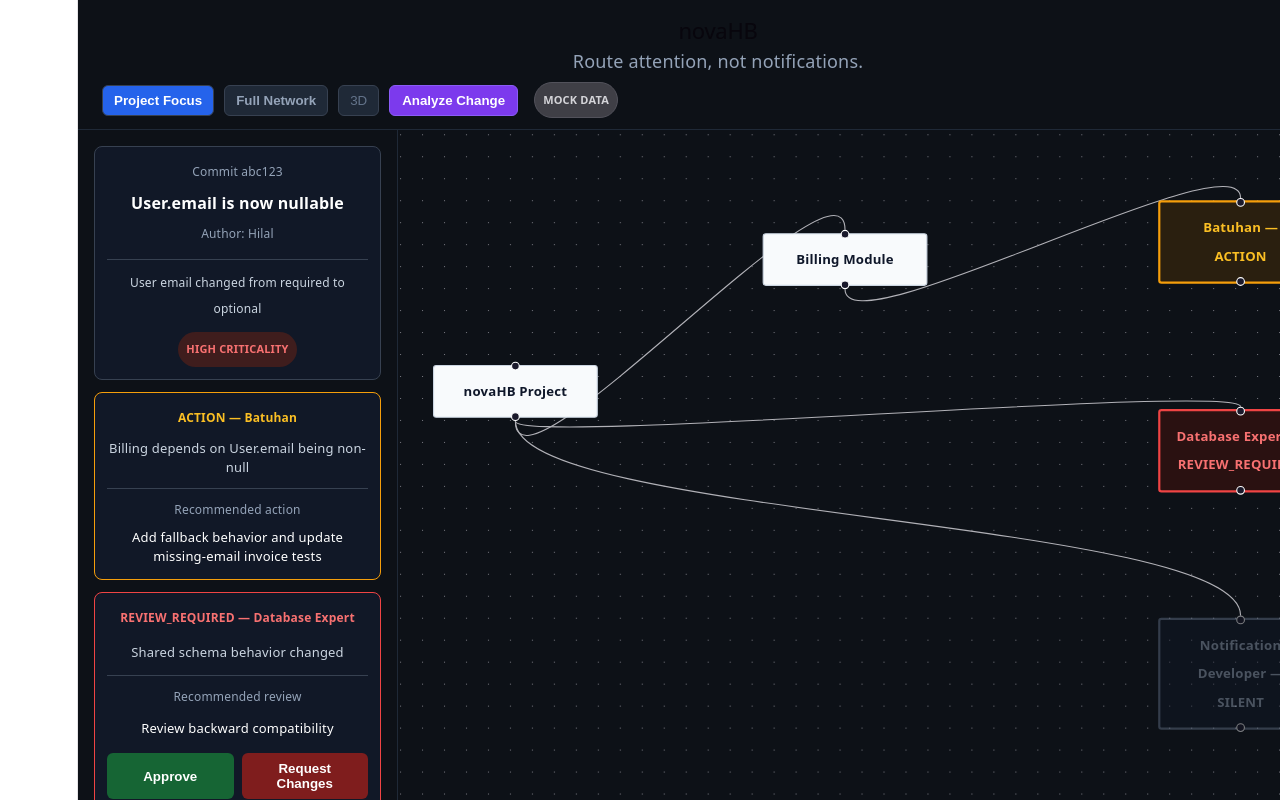
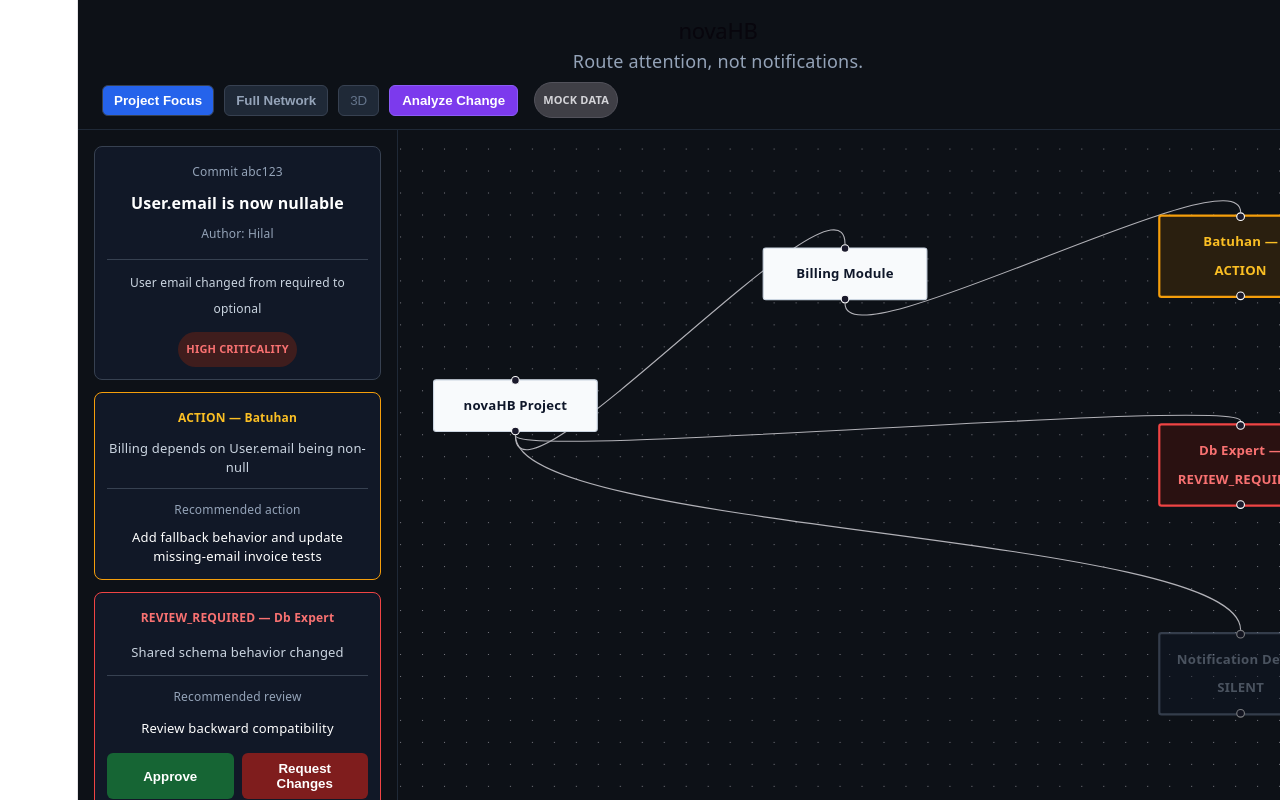
Before and after one commit to 1Hilal7/novahb-ibm-bob-hackathon, a React app in the folder frontend/: page / in a window 1280 px wide. Shown: the top 800 px of the page. Built offline with nearby package versions, Linux system fonts and the light colour scheme; no server answers; the HTML template or start-up script is replaced by a standard one.

Commit message:
feat: integrate frontend with live routing backend

```diff
--- a/frontend/src/App.jsx
+++ b/frontend/src/App.jsx
@@ -4,7 +4,11 @@ import '@xyflow/react/dist/style.css'
 import './App.css'
 
 import mockImpactReport from './mockImpactReport'
-import { analyzeChange, fetchLatestImpact, submitReview } from './api'
+import {
+  analyzeChange,
+  fetchLatestImpact,
+  submitReview,
+} from './api'
 
 function getDecisionStyle(decision) {
   if (decision === 'ACTION') {
@@ -44,6 +48,18 @@ function getDecisionStyle(decision) {
   return {}
 }
 
+function formatDeveloperName(id) {
+  if (!id) return 'Unknown'
+
+  return id
+    .split('-')
+    .map(
+      (part) =>
+        part.charAt(0).toUpperCase() + part.slice(1)
+    )
+    .join(' ')
+}
+
 const projectEdges = [
   {
     id: 'project-billing',
@@ -51,19 +67,19 @@ const projectEdges = [
     target: 'billing',
   },
   {
-    id: 'billing-batuhan',
+    id: 'billing-action',
     source: 'billing',
-    target: 'batuhan',
+    target: 'action-dev',
   },
   {
-    id: 'project-db-expert',
+    id: 'project-review',
     source: 'project',
-    target: 'db-expert',
+    target: 'review-dev',
   },
   {
-    id: 'project-notification-dev',
+    id: 'project-silent',
     source: 'project',
-    target: 'notification-dev',
+    target: 'silent-dev',
   },
 ]
 
@@ -84,18 +100,95 @@ const fullNetworkEdges = [
 function App() {
   const [reviewDecision, setReviewDecision] = useState(null)
   const [viewMode, setViewMode] = useState('project')
-  const [impactReport, setImpactReport] = useState(mockImpactReport)
+  const [impactReport, setImpactReport] =
+    useState(mockImpactReport)
+
   const [dataSource, setDataSource] = useState('mock')
   const [isAnalyzing, setIsAnalyzing] = useState(false)
   const [hasAnalyzed, setHasAnalyzed] = useState(true)
-const [showResultHighlight, setShowResultHighlight] = useState(false)
+  const [showResultHighlight, setShowResultHighlight] =
+    useState(false)
+
+  const actionRoute =
+    impactReport.routing.find(
+      (item) => item.decision === 'ACTION'
+    ) ??
+    mockImpactReport.routing.find(
+      (item) => item.decision === 'ACTION'
+    )
+
+  const reviewRoute =
+    impactReport.routing.find(
+      (item) => item.decision === 'REVIEW_REQUIRED'
+    ) ??
+    mockImpactReport.routing.find(
+      (item) => item.decision === 'REVIEW_REQUIRED'
+    )
+
+  const silentRoutes = impactReport.routing.filter(
+    (item) => item.decision === 'SILENT'
+  )
+
+  const notificationSilentRoute =
+    silentRoutes.find((item) => {
+      const text = `${item.developer_id} ${item.reason}`.toLowerCase()
+
+      return (
+        text.includes('notification') ||
+        item.developer_id === 'ayse'
+      )
+    }) ??
+    silentRoutes[0] ??
+    mockImpactReport.routing.find(
+      (item) => item.decision === 'SILENT'
+    )
+
+  const actionCount = impactReport.routing.filter(
+    (item) => item.decision === 'ACTION'
+  ).length
+
+  const reviewCount = impactReport.routing.filter(
+    (item) => item.decision === 'REVIEW_REQUIRED'
+  ).length
+
+  const silentCount = silentRoutes.length
+
+  const attentionCount = actionCount + reviewCount
+
+  useEffect(() => {
+    async function loadImpactReport() {
+      try {
+        const data = await fetchLatestImpact()
+
+        setImpactReport(data)
+        setDataSource('live')
+
+        console.log('Using backend impact report')
+      } catch (error) {
+        console.warn(
+          'Backend unavailable, using mock impact report'
+        )
+      }
+    }
+
+    loadImpactReport()
+  }, [])
 
   async function handleReview(decision) {
     try {
-    await submitReview('db-expert', decision)
-    console.log('Review sent to backend:', decision)
+      await submitReview(
+        reviewRoute.developer_id,
+        decision
+      )
+
+      console.log(
+        'Review sent to backend:',
+        decision
+      )
     } catch (error) {
-    console.warn('Backend unavailable, applying review locally')
+      console.warn(
+        'Backend unavailable, applying review locally'
+      )
     }
 
     if (decision === 'approve') {
@@ -106,46 +199,39 @@ const [showResultHighlight, setShowResultHighlight] = useState(false)
       setReviewDecision('changes_requested')
     }
   }
+
   async function handleAnalyze() {
     setIsAnalyzing(true)
     setHasAnalyzed(false)
-  setShowResultHighlight(true)
-
-setTimeout(() => {
-  setShowResultHighlight(false)
-}, 1800)
+    setReviewDecision(null)
 
     try {
       const data = await analyzeChange()
+
       setImpactReport(data)
       setDataSource('live')
     } catch (error) {
-    console.warn('Backend unavailable, using mock analysis')
+      console.warn(
+        'Backend unavailable, using mock analysis'
+      )
 
-    await new Promise((resolve) => setTimeout(resolve, 1200))
+      await new Promise((resolve) =>
+        setTimeout(resolve, 1200)
+      )
 
       setImpactReport(mockImpactReport)
       setDataSource('mock')
     } finally {
       setIsAnalyzing(false)
       setHasAnalyzed(true)
+
+      setShowResultHighlight(true)
+
+      setTimeout(() => {
+        setShowResultHighlight(false)
+      }, 1800)
     }
   }
-
-  useEffect(() => {
-    async function loadImpactReport() {
-      try {
-        const data = await fetchLatestImpact()
-        setImpactReport(data)
-        setDataSource('live')
-        console.log('Using backend impact report')
-      } catch (error) {
-        console.warn('Backend unavailable, using mock impact report')
-      }
-    }
-
-    loadImpactReport()
-  }, [])
 
   const projectNodes = [
     {
@@ -175,23 +261,33 @@ setTimeout(() => {
       },
     },
     {
-      id: 'batuhan',
+      id: 'action-dev',
       position: { x: 720, y: 70 },
       data: {
-        label: `Batuhan — ${impactReport.routing[0].decision}`,
+        label: `${formatDeveloperName(
+          actionRoute.developer_id
+        )} — ${actionRoute.decision}`,
       },
-      style: getDecisionStyle(impactReport.routing[0].decision),
+      style: getDecisionStyle(
+        actionRoute.decision
+      ),
     },
     {
-      id: 'db-expert',
+      id: 'review-dev',
       position: { x: 720, y: 260 },
       data: {
         label:
           reviewDecision === 'approved'
-            ? 'Database Expert — APPROVED'
+            ? `${formatDeveloperName(
+                reviewRoute.developer_id
+              )} — APPROVED`
             : reviewDecision === 'changes_requested'
-              ? 'Database Expert — CHANGES_REQUESTED'
-              : `Database Expert — ${impactReport.routing[1].decision}`,
+              ? `${formatDeveloperName(
+                  reviewRoute.developer_id
+                )} — CHANGES_REQUESTED`
+              : `${formatDeveloperName(
+                  reviewRoute.developer_id
+                )} — ${reviewRoute.decision}`,
       },
       style:
         reviewDecision === 'approved'
@@ -203,7 +299,8 @@ setTimeout(() => {
               padding: '10px 14px',
               minWidth: '150px',
             }
-          : reviewDecision === 'changes_requested'
+          : reviewDecision ===
+              'changes_requested'
             ? {
                 border: '2px solid #ef4444',
                 background: '#450a0a',
@@ -212,15 +309,21 @@ setTimeout(() => {
                 padding: '10px 14px',
                 minWidth: '150px',
               }
-            : getDecisionStyle(impactReport.routing[1].decision),
+            : getDecisionStyle(
+                reviewRoute.decision
+              ),
     },
     {
-      id: 'notification-dev',
+      id: 'silent-dev',
       position: { x: 720, y: 450 },
       data: {
-        label: `Notification Developer — ${impactReport.routing[2].decision}`,
+        label: `${formatDeveloperName(
+          notificationSilentRoute.developer_id
+        )} — ${notificationSilentRoute.decision}`,
       },
-      style: getDecisionStyle(impactReport.routing[2].decision),
+      style: getDecisionStyle(
+        notificationSilentRoute.decision
+      ),
     },
   ]
 
@@ -242,7 +345,9 @@ setTimeout(() => {
     {
       id: 'hilal',
       position: { x: 720, y: 620 },
-      data: { label: 'Hilal — Auth / Frontend' },
+      data: {
+        label: 'Hilal — Auth / Frontend',
+      },
       style: {
         background: '#0f172a',
         color: '#93c5fd',
@@ -253,6 +358,81 @@ setTimeout(() => {
       },
     },
   ]
+
+  const highlightedProjectEdges =
+    projectEdges.map((edge) => {
+      if (!showResultHighlight) {
+        return edge
+      }
+
+      if (edge.id === 'project-silent') {
+        return {
+          ...edge,
+          style: {
+            stroke: '#475569',
+            strokeWidth: 1.5,
+            opacity: 0.25,
+          },
+        }
+      }
+
+      if (edge.id === 'billing-action') {
+        return {
+          ...edge,
+          animated: true,
+          style: {
+            stroke: '#f59e0b',
+            strokeWidth: 3,
+          },
+        }
+      }
+
+      if (edge.id === 'project-review') {
+        return {
+          ...edge,
+          animated: true,
+          style: {
+            stroke: '#ef4444',
+            strokeWidth: 3,
+          },
+        }
+      }
+
+      return {
+        ...edge,
+        animated: true,
+        style: {
+          stroke: '#8b5cf6',
+          strokeWidth: 2.5,
+        },
+      }
+    })
+
+  const highlightedFullNetworkEdges =
+    fullNetworkEdges.map((edge) => {
+      if (!showResultHighlight) {
+        return edge
+      }
+
+      const highlightedEdge =
+        highlightedProjectEdges.find(
+          (projectEdge) =>
+            projectEdge.id === edge.id
+        )
+
+      if (highlightedEdge) {
+        return highlightedEdge
+      }
+
+      return {
+        ...edge,
+        style: {
+          stroke: '#334155',
+          strokeWidth: 1.5,
+          opacity: 0.45,
+        },
+      }
+    })
 
   return (
     <div
@@ -273,7 +453,12 @@ setTimeout(() => {
           background: '#0d1117',
         }}
       >
-        <h2 style={{ margin: 0, fontSize: '22px' }}>
+        <h2
+          style={{
+            margin: 0,
+            fontSize: '22px',
+          }}
+        >
           novaHB
         </h2>
 
@@ -295,12 +480,18 @@ setTimeout(() => {
           }}
         >
           <button
-            onClick={() => setViewMode('project')}
+            onClick={() =>
+              setViewMode('project')
+            }
             style={{
               background:
-                viewMode === 'project' ? '#2563eb' : '#1f2937',
+                viewMode === 'project'
+                  ? '#2563eb'
+                  : '#1f2937',
               color:
-                viewMode === 'project' ? 'white' : '#94a3b8',
+                viewMode === 'project'
+                  ? 'white'
+                  : '#94a3b8',
               border: '1px solid #374151',
               padding: '7px 11px',
               borderRadius: '6px',
@@ -312,12 +503,18 @@ setTimeout(() => {
           </button>
 
           <button
-            onClick={() => setViewMode('full')}
+            onClick={() =>
+              setViewMode('full')
+            }
             style={{
               background:
-                viewMode === 'full' ? '#2563eb' : '#1f2937',
+                viewMode === 'full'
+                  ? '#2563eb'
+                  : '#1f2937',
               color:
-                viewMode === 'full' ? 'white' : '#94a3b8',
+                viewMode === 'full'
+                  ? 'white'
+                  : '#94a3b8',
               border: '1px solid #374151',
               padding: '7px 11px',
               borderRadius: '6px',
@@ -339,20 +536,27 @@ setTimeout(() => {
           >
             3D
           </button>
+
           <button
             onClick={handleAnalyze}
             disabled={isAnalyzing}
             style={{
-    background: isAnalyzing ? '#374151' : '#7c3aed',
+              background: isAnalyzing
+                ? '#374151'
+                : '#7c3aed',
               color: 'white',
               border: '1px solid #8b5cf6',
               padding: '7px 12px',
               borderRadius: '6px',
               fontWeight: '700',
-    cursor: isAnalyzing ? 'not-allowed' : 'pointer',
+              cursor: isAnalyzing
+                ? 'not-allowed'
+                : 'pointer',
             }}
           >
-  {isAnalyzing ? 'Analyzing...' : 'Analyze Change'}
+            {isAnalyzing
+              ? 'Analyzing...'
+              : 'Analyze Change'}
           </button>
 
           <div
@@ -363,16 +567,22 @@ setTimeout(() => {
               fontSize: '11px',
               fontWeight: '700',
               background:
-                dataSource === 'live' ? '#052e16' : '#3f3f46',
+                dataSource === 'live'
+                  ? '#052e16'
+                  : '#3f3f46',
               color:
-                dataSource === 'live' ? '#86efac' : '#d4d4d8',
+                dataSource === 'live'
+                  ? '#86efac'
+                  : '#d4d4d8',
               border:
                 dataSource === 'live'
                   ? '1px solid #166534'
                   : '1px solid #52525b',
             }}
           >
-            {dataSource === 'live' ? 'LIVE API' : 'MOCK DATA'}
+            {dataSource === 'live'
+              ? 'LIVE API'
+              : 'MOCK DATA'}
           </div>
         </div>
       </header>
@@ -407,7 +617,12 @@ setTimeout(() => {
               padding: '12px',
             }}
           >
-            <div style={{ fontSize: '12px', color: '#94a3b8' }}>
+            <div
+              style={{
+                fontSize: '12px',
+                color: '#94a3b8',
+              }}
+            >
               Commit {impactReport.commit.id}
             </div>
 
@@ -435,12 +650,16 @@ setTimeout(() => {
               style={{
                 marginTop: '12px',
                 paddingTop: '10px',
-                borderTop: '1px solid #374151',
+                borderTop:
+                  '1px solid #374151',
                 fontSize: '12px',
                 color: '#cbd5e1',
               }}
             >
-              {impactReport.semantic_change.summary}
+              {
+                impactReport.semantic_change
+                  .summary
+              }
             </div>
 
             <div
@@ -456,7 +675,11 @@ setTimeout(() => {
                 textTransform: 'uppercase',
               }}
             >
-              {impactReport.semantic_change.criticality} criticality
+              {
+                impactReport.semantic_change
+                  .criticality
+              }{' '}
+              criticality
             </div>
           </section>
 
@@ -477,7 +700,10 @@ setTimeout(() => {
                 color: '#fbbf24',
               }}
             >
-              ACTION — Batuhan
+              ACTION —{' '}
+              {formatDeveloperName(
+                actionRoute.developer_id
+              )}
             </div>
 
             <div
@@ -488,14 +714,15 @@ setTimeout(() => {
                 lineHeight: '1.5',
               }}
             >
-              {impactReport.routing[0].reason}
+              {actionRoute.reason}
             </div>
 
             <div
               style={{
                 marginTop: '10px',
                 paddingTop: '8px',
-                borderTop: '1px solid #374151',
+                borderTop:
+                  '1px solid #374151',
                 fontSize: '12px',
                 color: '#94a3b8',
               }}
@@ -510,7 +737,7 @@ setTimeout(() => {
                 lineHeight: '1.5',
               }}
             >
-              {impactReport.routing[0].recommended_action}
+              {actionRoute.recommended_action}
             </div>
           </section>
 
@@ -531,7 +758,10 @@ setTimeout(() => {
                 color: '#f87171',
               }}
             >
-              REVIEW_REQUIRED — Database Expert
+              REVIEW_REQUIRED —{' '}
+              {formatDeveloperName(
+                reviewRoute.developer_id
+              )}
             </div>
 
             <div
@@ -541,14 +771,15 @@ setTimeout(() => {
                 color: '#cbd5e1',
               }}
             >
-              {impactReport.routing[1].reason}
+              {reviewRoute.reason}
             </div>
 
             <div
               style={{
                 marginTop: '10px',
                 paddingTop: '8px',
-                borderTop: '1px solid #374151',
+                borderTop:
+                  '1px solid #374151',
                 fontSize: '12px',
                 color: '#94a3b8',
               }}
@@ -562,7 +793,7 @@ setTimeout(() => {
                 fontSize: '13px',
               }}
             >
-              {impactReport.routing[1].recommended_action}
+              {reviewRoute.recommended_action}
             </div>
 
             <div
@@ -573,7 +804,9 @@ setTimeout(() => {
               }}
             >
               <button
-                onClick={() => handleReview('approve')}
+                onClick={() =>
+                  handleReview('approve')
+                }
                 style={{
                   flex: 1,
                   background: '#166534',
@@ -589,7 +822,11 @@ setTimeout(() => {
               </button>
 
               <button
-                onClick={() => handleReview('request_changes')}
+                onClick={() =>
+                  handleReview(
+                    'request_changes'
+                  )
+                }
                 style={{
                   flex: 1,
                   background: '#7f1d1d',
@@ -605,7 +842,8 @@ setTimeout(() => {
               </button>
             </div>
 
-            {reviewDecision === 'approved' && (
+            {reviewDecision ===
+              'approved' && (
               <div
                 style={{
                   marginTop: '10px',
@@ -622,7 +860,8 @@ setTimeout(() => {
               </div>
             )}
 
-            {reviewDecision === 'changes_requested' && (
+            {reviewDecision ===
+              'changes_requested' && (
               <div
                 style={{
                   marginTop: '10px',
@@ -658,7 +897,10 @@ setTimeout(() => {
                 color: '#94a3b8',
               }}
             >
-              SILENT — Notification Developer
+              SILENT —{' '}
+              {formatDeveloperName(
+                notificationSilentRoute.developer_id
+              )}
             </div>
 
             <div
@@ -668,14 +910,15 @@ setTimeout(() => {
                 color: '#cbd5e1',
               }}
             >
-              {impactReport.routing[2].reason}
+              {notificationSilentRoute.reason}
             </div>
 
             <div
               style={{
                 marginTop: '10px',
                 paddingTop: '8px',
-                borderTop: '1px solid #374151',
+                borderTop:
+                  '1px solid #374151',
                 fontSize: '12px',
                 color: '#64748b',
               }}
@@ -683,6 +926,7 @@ setTimeout(() => {
               No action required
             </div>
           </section>
+
           <section
             style={{
               width: '100%',
@@ -701,13 +945,14 @@ setTimeout(() => {
                 marginBottom: '10px',
               }}
             >
-    DEMO IMPACT
+              ANALYSIS IMPACT
             </div>
 
             <div
               style={{
                 display: 'grid',
-      gridTemplateColumns: '1fr 1fr',
+                gridTemplateColumns:
+                  '1fr 1fr',
                 gap: '8px',
               }}
             >
@@ -718,8 +963,13 @@ setTimeout(() => {
                   padding: '10px',
                 }}
               >
-      <div style={{ fontSize: '11px', color: '#94a3b8' }}>
-        Traditional routing
+                <div
+                  style={{
+                    fontSize: '11px',
+                    color: '#94a3b8',
+                  }}
+                >
+                  Developers evaluated
                 </div>
 
                 <div
@@ -729,11 +979,7 @@ setTimeout(() => {
                     fontWeight: '700',
                   }}
                 >
-        4
-      </div>
-
-      <div style={{ fontSize: '11px', color: '#94a3b8' }}>
-        notifications
+                  {impactReport.routing.length}
                 </div>
               </div>
 
@@ -744,8 +990,13 @@ setTimeout(() => {
                   padding: '10px',
                 }}
               >
-      <div style={{ fontSize: '11px', color: '#94a3b8' }}>
-        novaHB routing
+                <div
+                  style={{
+                    fontSize: '11px',
+                    color: '#94a3b8',
+                  }}
+                >
+                  Attention events
                 </div>
 
                 <div
@@ -756,11 +1007,7 @@ setTimeout(() => {
                     color: '#86efac',
                   }}
                 >
-        2
-      </div>
-
-      <div style={{ fontSize: '11px', color: '#94a3b8' }}>
-        attention events
+                  {attentionCount}
                 </div>
               </div>
             </div>
@@ -769,13 +1016,16 @@ setTimeout(() => {
               style={{
                 marginTop: '10px',
                 paddingTop: '10px',
-      borderTop: '1px solid #374151',
+                borderTop:
+                  '1px solid #374151',
                 fontSize: '12px',
                 color: '#cbd5e1',
-      lineHeight: '1.5',
+                lineHeight: '1.6',
               }}
             >
-    1 ACTION · 1 REVIEW_REQUIRED · 2 SILENT
+              {actionCount} ACTION ·{' '}
+              {reviewCount} REVIEW_REQUIRED ·{' '}
+              {silentCount} SILENT
             </div>
 
             <div
@@ -786,7 +1036,9 @@ setTimeout(() => {
                 fontSize: '13px',
               }}
             >
-    50% fewer attention events in this controlled demo
+              {silentCount} developers kept
+              silent because no action was
+              required
             </div>
           </section>
         </aside>
@@ -801,7 +1053,11 @@ setTimeout(() => {
         >
           {hasAnalyzed ? (
             <ReactFlow
-  className={showResultHighlight ? 'analysis-highlight' : ''}
+              className={
+                showResultHighlight
+                  ? 'analysis-highlight'
+                  : ''
+              }
               nodes={
                 viewMode === 'full'
                   ? fullNetworkNodes
@@ -809,8 +1065,8 @@ setTimeout(() => {
               }
               edges={
                 viewMode === 'full'
-        ? fullNetworkEdges
-        : projectEdges
+                  ? highlightedFullNetworkEdges
+                  : highlightedProjectEdges
               }
               fitView
               fitViewOptions={{
@@ -831,7 +1087,8 @@ setTimeout(() => {
                 fontSize: '14px',
               }}
             >
-    Analyzing semantic change and routing attention...
+              Analyzing semantic change and
+              routing attention...
             </div>
           )}
         </main>
```
Lines whose indentation alone changed are shown as unchanged.
